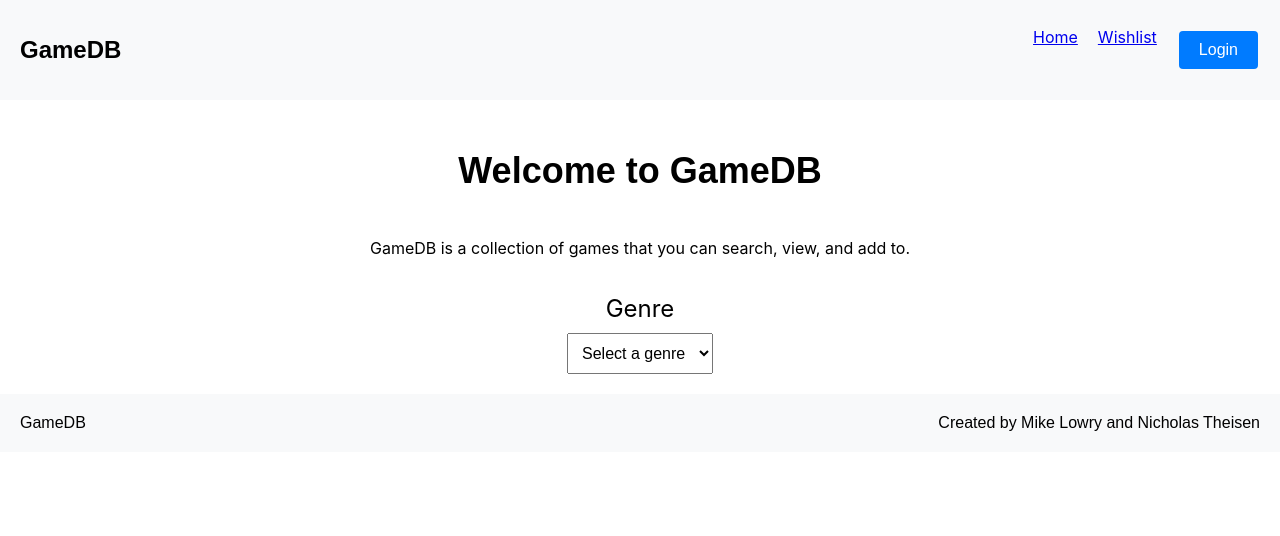
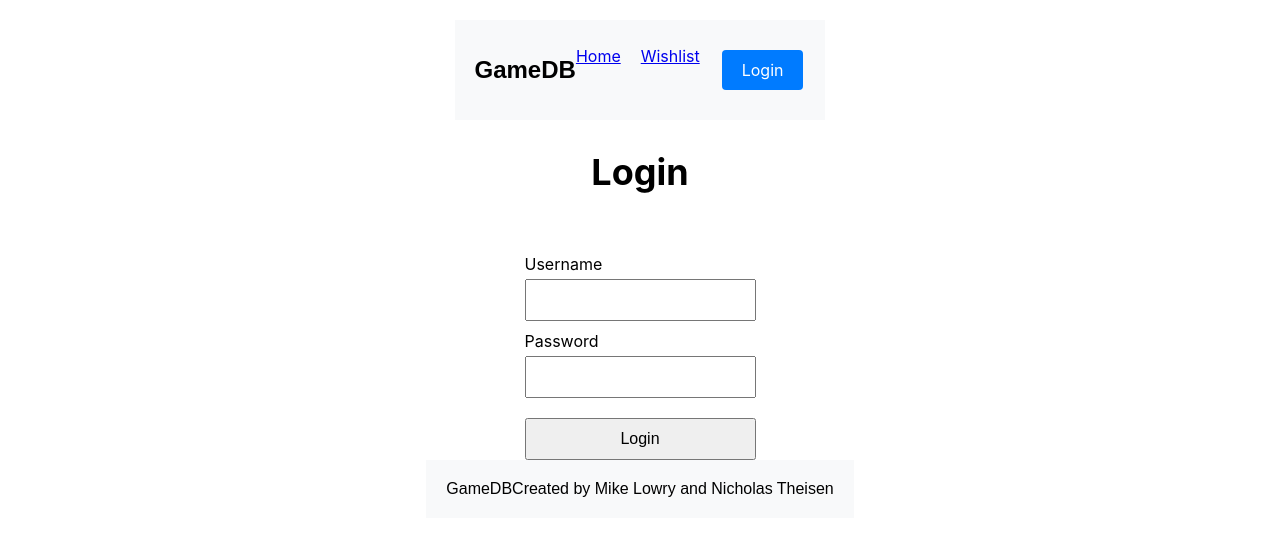
Before and after one commit to Upgrayedd0408/game-db, a React (Create React App) app in the folder frontend/gamedb/: page /login in a window 1280 px wide. Shown: the top 536 px of the page. Built offline with nearby package versions, Linux system fonts and the light colour scheme.

Commit message:
added login route and page

```diff
--- a/frontend/gamedb/package.json
+++ b/frontend/gamedb/package.json
@@ -8,6 +8,7 @@
     "@testing-library/user-event": "^13.5.0",
     "react": "^18.3.1",
     "react-dom": "^18.3.1",
+    "react-router-dom": "^6.23.1",
     "react-scripts": "5.0.1",
     "web-vitals": "^2.1.4"
   },
--- a/frontend/gamedb/src/App.js
+++ b/frontend/gamedb/src/App.js
@@ -1,11 +1,18 @@
-import logo from './logo.svg';
+
+
+import React from 'react';
+import { BrowserRouter as Router, Route, Routes } from 'react-router-dom'; // Replace Switch with Routes
 import Main from './components/Main';
+import Login from './components/Login'; // import the Login component
 
 function App() {
   return (
-    <div className="App">
-      <Main />
-    </div>
+    <Router>
+      <Routes>
+        <Route path="/login" element={<Login />} />
+        <Route path="/" element={<Main />} />
+      </Routes>
+    </Router>
   );
 }
 
--- a/frontend/gamedb/src/components/Header.css
+++ b/frontend/gamedb/src/components/Header.css
@@ -1,4 +1,4 @@
-/* Header.css */
+
 .header {
   display: flex;
   justify-content: space-between;
--- a/frontend/gamedb/src/components/Header.js
+++ b/frontend/gamedb/src/components/Header.js
@@ -1,5 +1,6 @@
-// Header.js
+
 import React from 'react';
+import { Link } from 'react-router-dom'; // import the Link component
 import './Header.css';
 
 function Header() {
@@ -7,9 +8,9 @@ function Header() {
     <header className="header">
       <h1 className="logo">GameDB</h1>
       <nav className="nav">
-        <a href="/">Home</a>
-        <a href="/wishlist">Wishlist</a>
-        <button className="login-button">Login</button>
+        <Link to="/">Home</Link>
+        <Link to="/wishlist">Wishlist</Link>
+        <Link to="/login" className="login-button">Login</Link> {/* Update this line */}
       </nav>
     </header>
   );
--- /dev/null
+++ b/frontend/gamedb/src/components/Login.css
@@ -0,0 +1,32 @@
+.login {
+  display: flex;
+  flex-direction: column;
+  align-items: center;
+  padding: 20px;
+}
+
+.login-title {
+  font-size: 36px; /* adjust as needed */
+}
+
+.login-form {
+  display: flex;
+  flex-direction: column;
+  margin-top: 20px;
+}
+
+.login-form label {
+  margin-top: 10px;
+}
+
+.login-form input {
+  margin-top: 5px;
+  padding: 10px;
+  font-size: 16px; /* adjust as needed */
+}
+
+.login-form button {
+  margin-top: 20px;
+  padding: 10px;
+  font-size: 16px; /* adjust as needed */
+}
--- /dev/null
+++ b/frontend/gamedb/src/components/Login.js
@@ -0,0 +1,25 @@
+import React from 'react';
+import Header from './Header'; // import the Header component
+import Footer from './Footer'; // import the Footer component
+import './Login.css';
+
+function Login() {
+  return (
+    <div className="login">
+      <Header /> {/* Add this line */}
+      <h2 className="login-title">Login</h2>
+      <form className="login-form">
+        <label htmlFor="username">Username</label>
+        <input type="text" id="username" />
+
+        <label htmlFor="password">Password</label>
+        <input type="password" id="password" />
+
+        <button type="submit">Login</button>
+      </form>
+      <Footer /> {/* Add this line */}
+    </div>
+  );
+}
+
+export default Login;
--- a/frontend/gamedb/src/components/Main.css
+++ b/frontend/gamedb/src/components/Main.css
@@ -1,4 +1,4 @@
-/* Main.css */
+
 .homepage {
   display: flex;
   flex-direction: column;
--- a/frontend/gamedb/src/components/Main.js
+++ b/frontend/gamedb/src/components/Main.js
@@ -1,4 +1,4 @@
-// Main.js
+
 import React from 'react';
 import Header from './Header';
 import Footer from './Footer';
```
Also changed, not shown: 1 other file (tests, documents, lock files or other folders).
